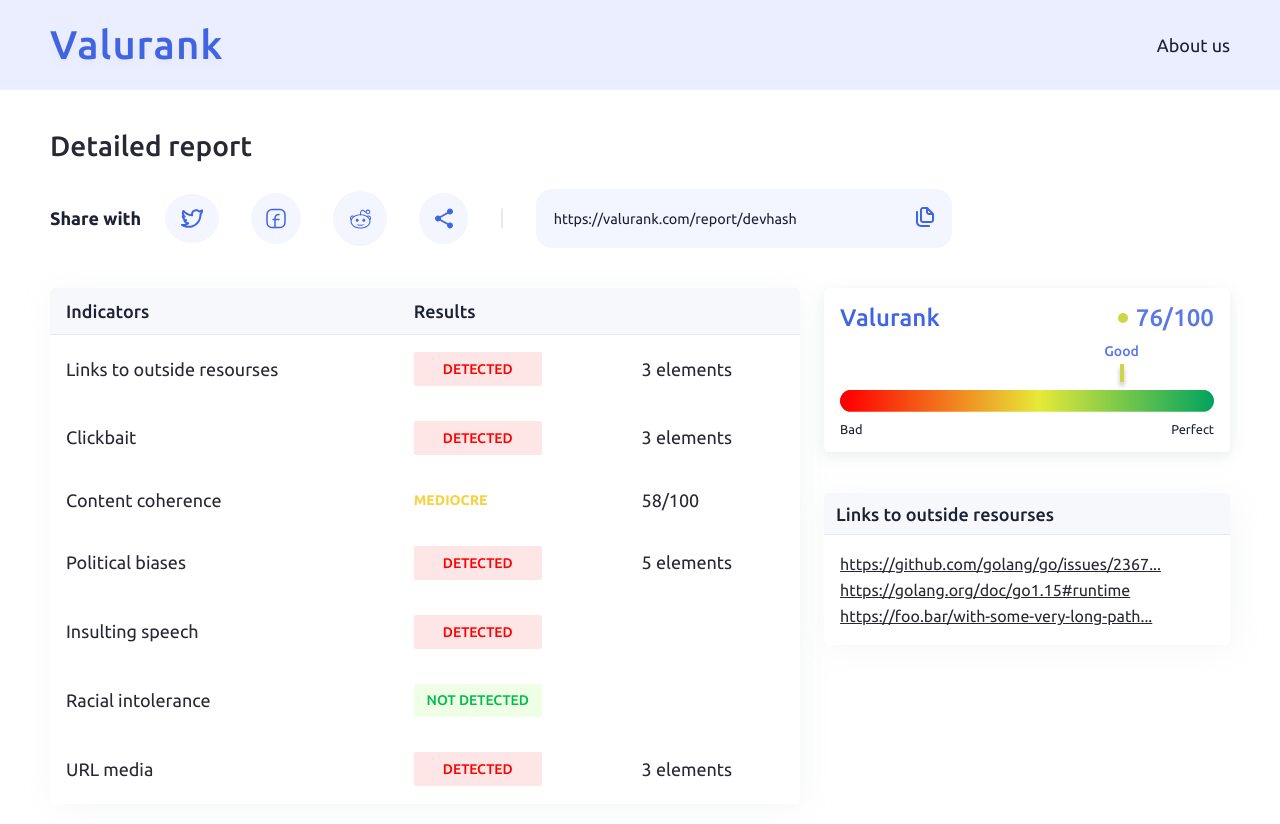
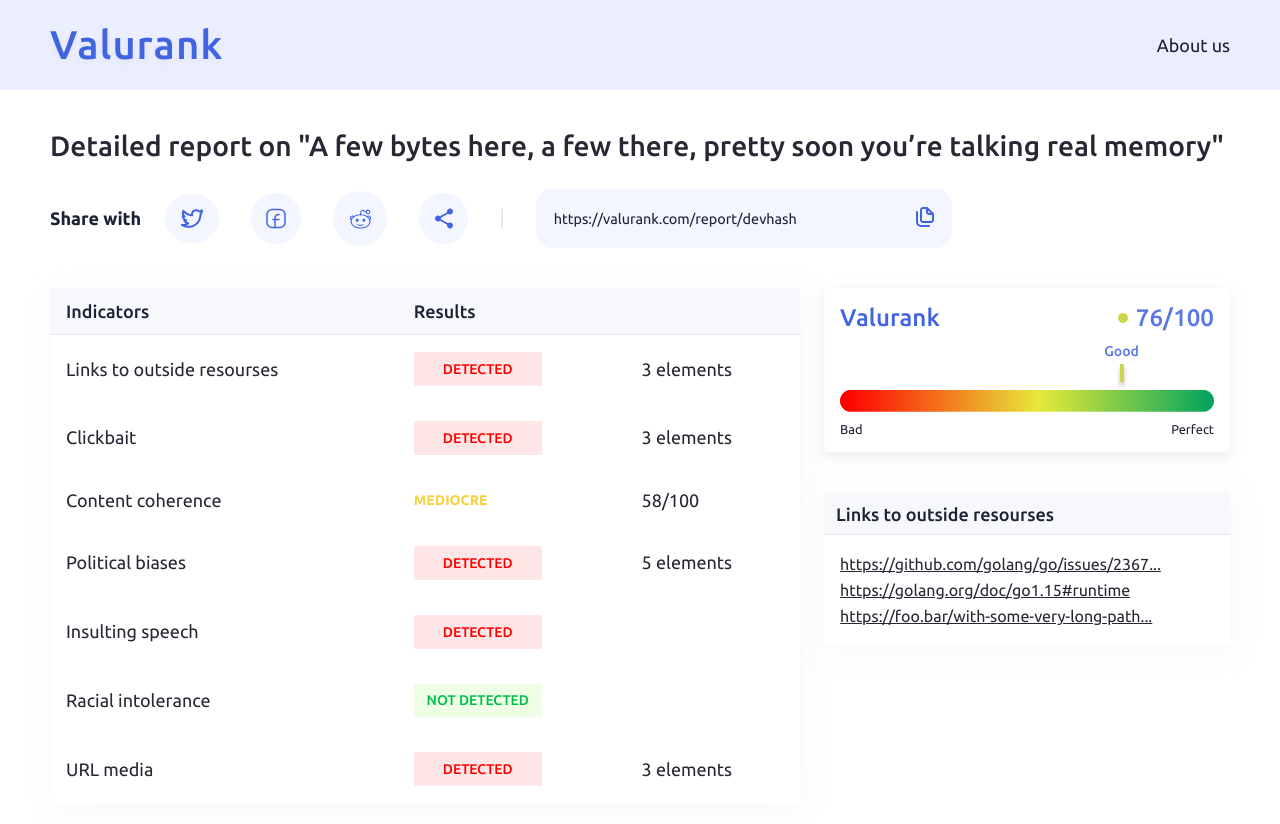
Before and after one commit to kindrakevychn/Next-report, a Next.js app: page / in a window 1280 px wide. Shown: the top 824 px of the page. Built offline with nearby package versions, Linux system fonts and the light colour scheme.

Commit message:
Index page: add article title and article url

```diff
--- a/pages/index.jsx
+++ b/pages/index.jsx
@@ -17,6 +17,7 @@ import {
     getReportData
 } from '../lib/valurank';
 
+import buttonStyles from '../styles/button.module.css';
 import reportStyles from './report.module.css';
 import shareStyles from './share.module.css';
 
@@ -63,7 +64,8 @@ export default function Index() {
 function Report({data}) {
     const {
         hash,
-        score
+        score,
+        article
     } = data;
     const {
         outsideLinks,
@@ -81,11 +83,10 @@ function Report({data}) {
 
     return (
         <>
-            <div
-                className={reportStyles.title}
-            >
-                {'Detailed report'}
-            </div>
+            <Title
+                articleTitle={article.title}
+                articleURL={article.url}
+            />
             <Share
                 articleTitle={'Article Title'}
                 score={score}
@@ -152,6 +153,47 @@ function Report({data}) {
     );
 }
 
+function Title({
+    articleTitle,
+    articleURL
+}) {
+    if (articleTitle && articleTitle.length > 400) {
+        articleTitle = articleTitle.substring(0, 400) + "...";
+    }
+
+    return (
+        <div
+            className={reportStyles.title}
+        >
+            {'Detailed report'}
+            {
+                articleTitle &&
+                <>
+                    &nbsp;
+                    {'on'}
+                    &nbsp;
+                    <span
+                        className={reportStyles.articleTitle}
+                    >
+                        {
+                            articleURL ?
+                            <a
+                                className={buttonStyles.button}
+                                href={articleURL}
+                                target={'_blank'}
+                                rel={'noreferrer noopener'}
+                            >
+                                {`"${articleTitle}"`}
+                            </a> :
+                            `"${articleTitle}"`
+                        }
+                    </span>
+                </>
+            }
+        </div>
+    );
+}
+
 function Share({
     articleTitle,
     score,
--- a/pages/report.module.css
+++ b/pages/report.module.css
@@ -26,6 +26,12 @@
   flex-grow: 1;
 }
 
+@media only screen and (max-width: 425px) {
+  .articleTitle {
+    display: block;
+  }
+}
+
 @media only screen and (max-width: 768px) {
   .row2 {
     flex-wrap: wrap;
```
